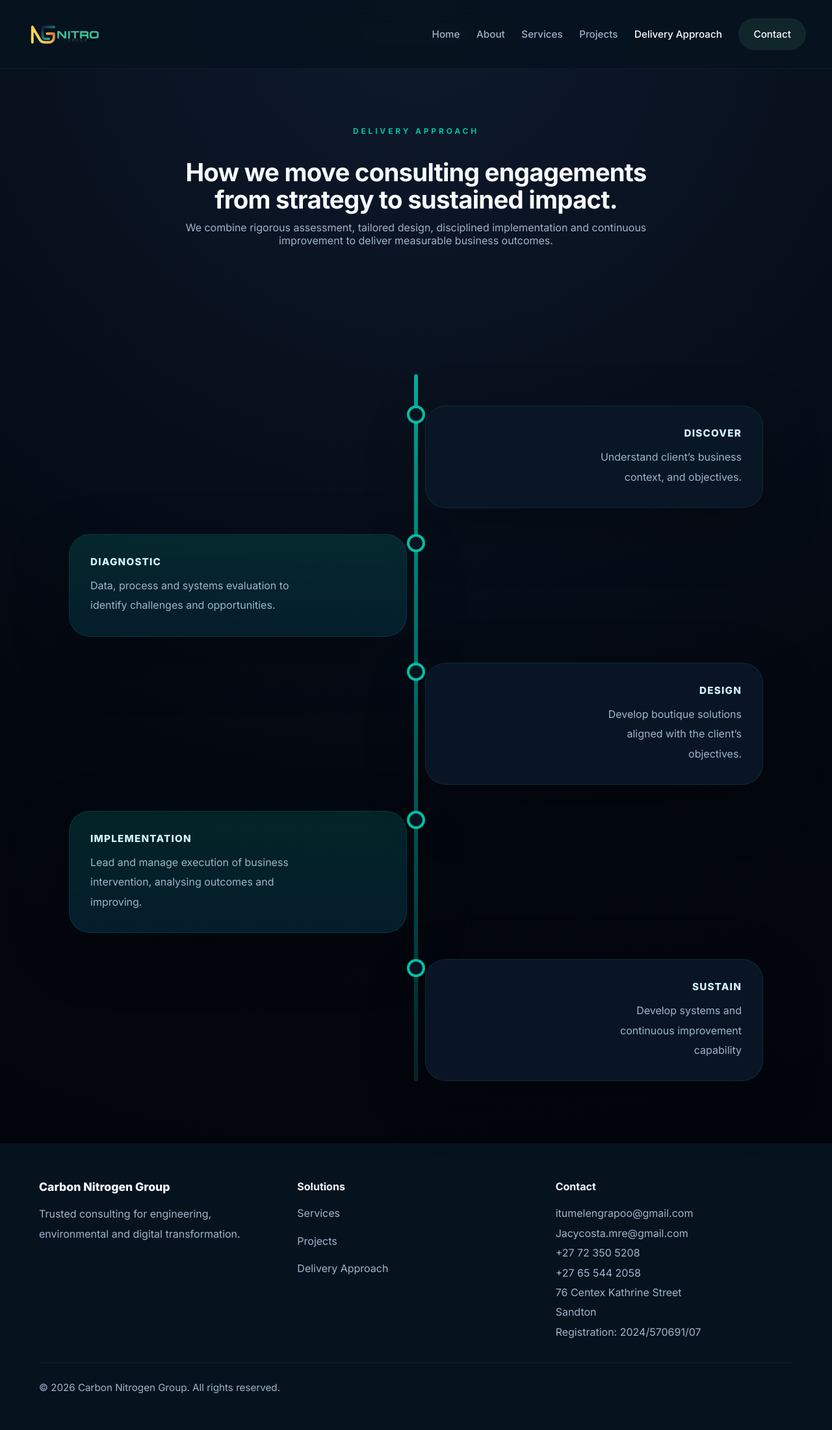
After one commit to spheleleMakau/carbonitro-group, a Django app: page /insights/ in a window 1280 px wide. The commit adds this page. Shown: the whole page at 65% size. Run offline with Django 5.2, Linux system fonts and the light colour scheme.

Commit message:
inisights.htmt to approach

```diff
--- a/sitepages/urls.py
+++ b/sitepages/urls.py
@@ -6,4 +6,5 @@ urlpatterns = [
     path("about/", views.page_view, name="about"),
     path("services/", views.page_view, name="services"),
     path("contact/", views.page_view, name="contact"),
+    path("insights/", views.page_view, name="delivery_approach"),
 ]
--- a/sitepages/views.py
+++ b/sitepages/views.py
@@ -60,7 +60,10 @@ def page_view(request):
 
     if path == "/about/":
         page = "About"
-    else:
-        page = "Page"
+        return render(request, "page.html", {"page": page})
 
+    if path == "/insights/":
+        return render(request, "insights.html")
+
+    page = "Page"
     return render(request, "page.html", {"page": page})
--- a/static/css/home.css
+++ b/static/css/home.css
@@ -139,6 +139,125 @@
   height: 8px;
   border-radius: 999px;
   background: var(--accent-amber);
+}
+
+.approach-page {
+  max-width: 1100px;
+  margin: 0 auto;
+  padding: 4rem 1rem 6rem;
+}
+
+.approach-timeline {
+  position: relative;
+  display: grid;
+  gap: 2.5rem;
+  padding-top: 3rem;
+}
+
+.timeline-line {
+  position: absolute;
+  inset: 0 auto auto 50%;
+  width: 6px;
+  height: 100%;
+  margin-left: -3px;
+  background: linear-gradient(180deg, rgba(0, 191, 166, 0.9), rgba(0, 191, 166, 0.2));
+  border-radius: 999px;
+}
+
+.timeline-step {
+  position: relative;
+  display: grid;
+}
+
+.timeline-step::before {
+  content: "";
+  position: absolute;
+  left: 50%;
+  transform: translateX(-50%);
+  width: 20px;
+  height: 20px;
+  border-radius: 50%;
+  background: #07131f;
+  border: 4px solid var(--accent-teal);
+  z-index: 1;
+}
+
+.timeline-step--left {
+  justify-items: end;
+  text-align: right;
+}
+
+.timeline-step--right {
+  justify-items: start;
+  text-align: left;
+}
+
+.timeline-card {
+  position: relative;
+  width: min(520px, 100%);
+  padding: 2rem;
+  border-radius: 32px;
+  background: rgba(10, 23, 38, 0.92);
+  border: 1px solid rgba(0, 191, 166, 0.14);
+  box-shadow: var(--shadow);
+}
+
+.timeline-card--accent {
+  background: linear-gradient(180deg, rgba(0, 191, 166, 0.16), rgba(5, 31, 46, 0.94));
+}
+
+.timeline-step-label {
+  display: block;
+  margin-bottom: 0.75rem;
+  font-size: 0.95rem;
+  font-weight: 800;
+  letter-spacing: 0.08em;
+  text-transform: uppercase;
+  color: #d5f4ff;
+}
+
+.timeline-card p {
+  margin: 0;
+  color: var(--muted);
+  line-height: 1.9;
+  font-size: 1rem;
+}
+
+.approach-page .section-intro {
+  max-width: 760px;
+  margin: 0 auto;
+  text-align: center;
+  padding: 4rem 1rem 0;
+}
+
+.approach-page .section-intro h2 {
+  margin-top: 0.75rem;
+  font-size: clamp(2.25rem, 2.5vw, 3rem);
+}
+
+@media (max-width: 900px) {
+  .approach-timeline {
+    padding-top: 2rem;
+  }
+
+  .timeline-line {
+    left: 16px;
+  }
+
+  .timeline-step {
+    justify-items: start;
+    text-align: left;
+    padding-left: 2.5rem;
+  }
+
+  .timeline-step::before {
+    left: 16px;
+    transform: translateX(0);
+  }
+
+  .timeline-card {
+    width: 100%;
+  }
 }
 
 .service-card--teal {
--- a/templates/includes/footer.html
+++ b/templates/includes/footer.html
@@ -11,7 +11,7 @@
       <ul>
         <li><a href="/services/">Services</a></li>
         <li><a href="/projects/">Projects</a></li>
-        <li><a href="/insights/">Insights</a></li>
+        <li><a href="/insights/">Delivery Approach</a></li>
       </ul>
     </div>
     <div>
--- a/templates/includes/navbar.html
+++ b/templates/includes/navbar.html
@@ -19,7 +19,7 @@
     <a href="/about/" class="{% if request.path == '/about/' %}active{% endif %}">About</a>
     <a href="/services/" class="{% if request.path == '/services/' %}active{% endif %}">Services</a>
     <a href="/projects/" class="{% if request.path == '/projects/' %}active{% endif %}">Projects</a>
-    <a href="/insights/" class="{% if request.path == '/insights/' %}active{% endif %}">Insights</a>
+    <a href="/insights/" class="{% if request.path == '/insights/' %}active{% endif %}">Delivery Approach</a>
     <a href="/contact/" class="cta-link">Contact</a>
   </nav>
 </header>
--- /dev/null
+++ b/templates/insights.html
@@ -0,0 +1,52 @@
+{% extends 'base.html' %}
+
+{% block title %}Carbon Nitrogen Group | Delivery Approach{% endblock %}
+
+{% block content %}
+  <section class="section-intro">
+    <span class="eyebrow">Delivery Approach</span>
+    <h2>How we move consulting engagements from strategy to sustained impact.</h2>
+    <p>We combine rigorous assessment, tailored design, disciplined implementation and continuous improvement to deliver measurable business outcomes.</p>
+  </section>
+
+  <section class="approach-page">
+    <div class="approach-timeline">
+      <div class="timeline-line"></div>
+
+      <article class="timeline-step timeline-step--left">
+        <div class="timeline-card">
+          <span class="timeline-step-label">DISCOVER</span>
+          <p>Understand client’s business<br />context, and objectives.</p>
+        </div>
+      </article>
+
+      <article class="timeline-step timeline-step--right">
+        <div class="timeline-card timeline-card--accent">
+          <span class="timeline-step-label">DIAGNOSTIC</span>
+          <p>Data, process and systems evaluation to<br />identify challenges and opportunities.</p>
+        </div>
+      </article>
+
+      <article class="timeline-step timeline-step--left">
+        <div class="timeline-card">
+          <span class="timeline-step-label">DESIGN</span>
+          <p>Develop boutique solutions<br />aligned with the client’s<br />objectives.</p>
+        </div>
+      </article>
+
+      <article class="timeline-step timeline-step--right">
+        <div class="timeline-card timeline-card--accent">
+          <span class="timeline-step-label">IMPLEMENTATION</span>
+          <p>Lead and manage execution of business<br />intervention, analysing outcomes and<br />improving.</p>
+        </div>
+      </article>
+
+      <article class="timeline-step timeline-step--left">
+        <div class="timeline-card">
+          <span class="timeline-step-label">SUSTAIN</span>
+          <p>Develop systems and<br />continuous improvement<br />capability</p>
+        </div>
+      </article>
+    </div>
+  </section>
+{% endblock %}
```
Also changed, not shown: templates/home/index.html (+2 -22 lines), static/img/our approach.png (added), 1 other file.
